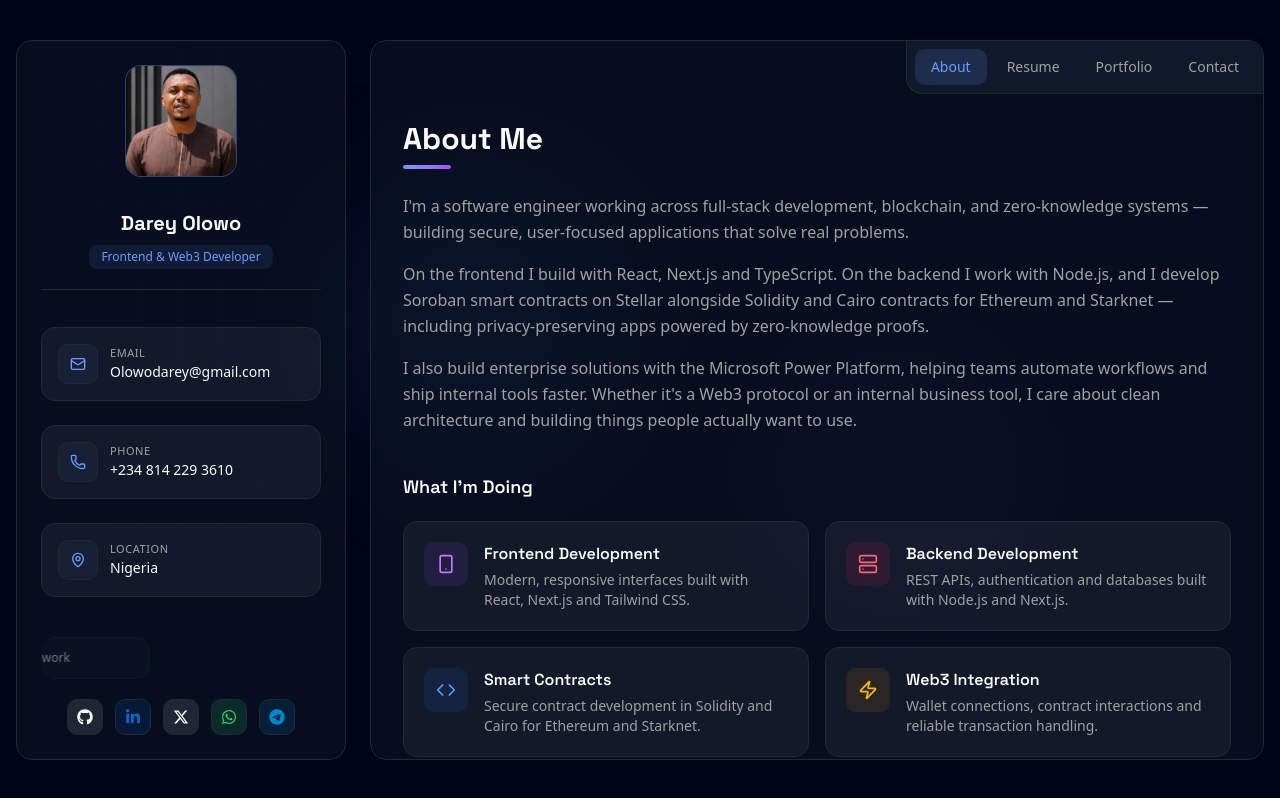
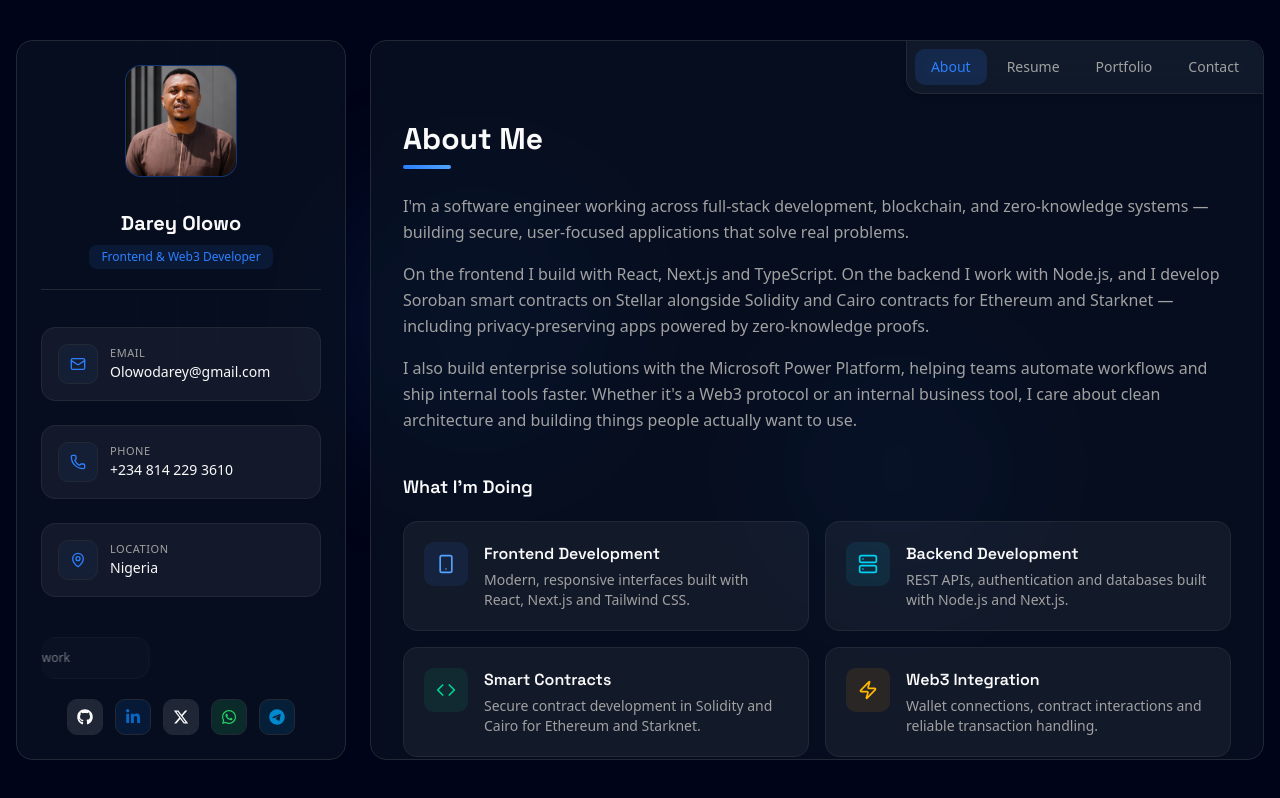
Before and after one commit to Olowodarey/portfolio, a Next.js app: page / in a window 1280 px wide. Built offline with nearby package versions, Linux system fonts and the light colour scheme; no server answers.

Commit message:
update color

```diff
--- a/src/app/globals.css
+++ b/src/app/globals.css
@@ -14,20 +14,20 @@
   --card-foreground: oklch(0.985 0 0); /* Card text */
   --popover: oklch(0.19 0.035 260);
   --popover-foreground: oklch(0.985 0 0);
-  --primary: oklch(0.708 0.17 264); /* Purple accent */
+  --primary: oklch(0.623 0.214 259.8); /* Blue #3B82F6 */
   --primary-foreground: oklch(0.985 0 0);
   --secondary: oklch(0.24 0.035 260);
   --secondary-foreground: oklch(0.985 0 0);
   --muted: oklch(0.32 0.02 260);
   --muted-foreground: oklch(0.708 0 0);
-  --accent: oklch(0.708 0.17 264); /* Purple accent */
+  --accent: oklch(0.623 0.214 259.8); /* Blue #3B82F6 */
   --accent-foreground: oklch(0.985 0 0);
   --destructive: oklch(0.577 0.245 27.325);
   --destructive-foreground: oklch(0.985 0 0);
   --border: oklch(0.28 0.025 260);
   --input: oklch(0.19 0.035 260);
-  --ring: oklch(0.708 0.17 264 / 0.5);
-  --chart-1: oklch(0.708 0.17 264);
+  --ring: oklch(0.623 0.214 259.8 / 0.5);
+  --chart-1: oklch(0.623 0.214 259.8);
   --chart-2: oklch(0.696 0.17 162.48);
   --chart-3: oklch(0.769 0.188 70.08);
   --chart-4: oklch(0.627 0.265 303.9);
@@ -35,12 +35,12 @@
   --radius: 0.625rem;
   --sidebar: oklch(0.12 0.04 260);
   --sidebar-foreground: oklch(0.985 0 0);
-  --sidebar-primary: oklch(0.708 0.17 264);
+  --sidebar-primary: oklch(0.623 0.214 259.8);
   --sidebar-primary-foreground: oklch(0.985 0 0);
   --sidebar-accent: oklch(0.24 0.035 260);
   --sidebar-accent-foreground: oklch(0.985 0 0);
   --sidebar-border: oklch(0.28 0.025 260);
-  --sidebar-ring: oklch(0.708 0.17 264 / 0.5);
+  --sidebar-ring: oklch(0.623 0.214 259.8 / 0.5);
 }
 
 .dark {
@@ -50,32 +50,32 @@
   --card-foreground: oklch(0.985 0 0);
   --popover: oklch(0.205 0 0);
   --popover-foreground: oklch(0.985 0 0);
-  --primary: oklch(0.708 0.17 264);
+  --primary: oklch(0.623 0.214 259.8); /* Blue #3B82F6 */
   --primary-foreground: oklch(0.985 0 0);
   --secondary: oklch(0.269 0 0);
   --secondary-foreground: oklch(0.985 0 0);
   --muted: oklch(0.439 0 0);
   --muted-foreground: oklch(0.708 0 0);
-  --accent: oklch(0.708 0.17 264);
+  --accent: oklch(0.623 0.214 259.8); /* Blue #3B82F6 */
   --accent-foreground: oklch(0.985 0 0);
   --destructive: oklch(0.396 0.141 25.723);
   --destructive-foreground: oklch(0.637 0.237 25.331);
   --border: oklch(0.269 0 0);
   --input: oklch(0.205 0 0);
-  --ring: oklch(0.708 0.17 264 / 0.5);
-  --chart-1: oklch(0.708 0.17 264);
+  --ring: oklch(0.623 0.214 259.8 / 0.5);
+  --chart-1: oklch(0.623 0.214 259.8);
   --chart-2: oklch(0.696 0.17 162.48);
   --chart-3: oklch(0.769 0.188 70.08);
   --chart-4: oklch(0.627 0.265 303.9);
   --chart-5: oklch(0.645 0.246 16.439);
   --sidebar: oklch(0.145 0 0);
   --sidebar-foreground: oklch(0.985 0 0);
-  --sidebar-primary: oklch(0.708 0.17 264);
+  --sidebar-primary: oklch(0.623 0.214 259.8);
   --sidebar-primary-foreground: oklch(0.985 0 0);
   --sidebar-accent: oklch(0.269 0 0);
   --sidebar-accent-foreground: oklch(0.985 0 0);
   --sidebar-border: oklch(0.269 0 0);
-  --sidebar-ring: oklch(0.708 0.17 264 / 0.5);
+  --sidebar-ring: oklch(0.623 0.214 259.8 / 0.5);
 }
 
 @theme inline {
@@ -146,8 +146,11 @@
 
 /* Subtle grid pattern used behind the hero/sidebar */
 .bg-grid-white\/5 {
-  background-image:
-    linear-gradient(to right, rgba(255, 255, 255, 0.04) 1px, transparent 1px),
+  background-image: linear-gradient(
+      to right,
+      rgba(255, 255, 255, 0.04) 1px,
+      transparent 1px
+    ),
     linear-gradient(to bottom, rgba(255, 255, 255, 0.04) 1px, transparent 1px);
   background-size: 40px 40px;
 }
--- a/src/components/home/PortfolioShell.tsx
+++ b/src/components/home/PortfolioShell.tsx
@@ -54,7 +54,7 @@ export function PortfolioShell() {
       <div className="pointer-events-none fixed inset-0 -z-10 overflow-hidden">
         <div className="absolute left-1/4 top-1/4 h-72 w-72 rounded-full bg-primary/10 blur-3xl animate-float" />
         <div
-          className="absolute bottom-1/4 right-1/5 h-64 w-64 rounded-full bg-purple-500/10 blur-3xl animate-float"
+          className="absolute bottom-1/4 right-1/5 h-64 w-64 rounded-full bg-blue-500/10 blur-3xl animate-float"
           style={{ animationDelay: "4s" }}
         />
       </div>
@@ -86,7 +86,11 @@ export function PortfolioShell() {
                     <motion.span
                       layoutId="active-tab"
                       className="absolute inset-0 rounded-lg bg-primary/15"
-                      transition={{ type: "spring", stiffness: 400, damping: 30 }}
+                      transition={{
+                        type: "spring",
+                        stiffness: 400,
+                        damping: 30,
+                      }}
                     />
                   )}
                   <span className="relative z-10">{tab.label}</span>
--- a/src/components/home/tabs/AboutTab.tsx
+++ b/src/components/home/tabs/AboutTab.tsx
@@ -31,24 +31,24 @@ const services: Service[] = [
     title: "Frontend Development",
     description:
       "Modern, responsive interfaces built with React, Next.js and Tailwind CSS.",
-    iconColor: "text-purple-400",
-    iconBg: "bg-purple-500/10",
+    iconColor: "text-blue-400",
+    iconBg: "bg-blue-500/10",
   },
   {
     icon: Server,
     title: "Backend Development",
     description:
       "REST APIs, authentication and databases built with Node.js and Next.js.",
-    iconColor: "text-rose-400",
-    iconBg: "bg-rose-500/10",
+    iconColor: "text-cyan-400",
+    iconBg: "bg-cyan-500/10",
   },
   {
     icon: Code,
     title: "Smart Contracts",
     description:
       "Secure contract development in Solidity and Cairo for Ethereum and Starknet.",
-    iconColor: "text-blue-400",
-    iconBg: "bg-blue-500/10",
+    iconColor: "text-emerald-400",
+    iconBg: "bg-emerald-500/10",
   },
   {
     icon: Zap,
@@ -63,8 +63,8 @@ const services: Service[] = [
     title: "E-Commerce",
     description:
       "Full online stores with product management, cart, checkout and payments.",
-    iconColor: "text-emerald-400",
-    iconBg: "bg-emerald-500/10",
+    iconColor: "text-teal-400",
+    iconBg: "bg-teal-500/10",
   },
 ];
 
@@ -82,15 +82,15 @@ export function AboutTab() {
       >
         <motion.p variants={fadeInUp}>
           I&apos;m a software engineer working across full-stack development,
-          blockchain, and zero-knowledge systems — building secure,
-          user-focused applications that solve real problems.
+          blockchain, and zero-knowledge systems — building secure, user-focused
+          applications that solve real problems.
         </motion.p>
         <motion.p variants={fadeInUp}>
           On the frontend I build with React, Next.js and TypeScript. On the
           backend I work with Node.js, and I develop Soroban smart contracts on
           Stellar alongside Solidity and Cairo contracts for Ethereum and
-          Starknet — including privacy-preserving apps powered by
-          zero-knowledge proofs.
+          Starknet — including privacy-preserving apps powered by zero-knowledge
+          proofs.
         </motion.p>
         <motion.p variants={fadeInUp}>
           I also build enterprise solutions with the Microsoft Power Platform,
@@ -118,7 +118,8 @@ export function AboutTab() {
         variants={staggerContainer}
         className="mt-5 grid gap-4 sm:grid-cols-2"
       >
-        {services.map(({ icon: Icon, title, description, iconColor, iconBg }) => (
+        {services.map(
+          ({ icon: Icon, title, description, iconColor, iconBg }) => (
             <motion.div
               key={title}
               variants={staggerItem}
@@ -130,11 +131,16 @@ export function AboutTab() {
                 <Icon className="h-5 w-5" />
               </div>
               <div>
-              <h4 className="font-heading font-semibold text-foreground">{title}</h4>
-              <p className="mt-1 text-sm text-muted-foreground">{description}</p>
+                <h4 className="font-heading font-semibold text-foreground">
+                  {title}
+                </h4>
+                <p className="mt-1 text-sm text-muted-foreground">
+                  {description}
+                </p>
               </div>
             </motion.div>
-        ))}
+          ),
+        )}
       </motion.div>
     </div>
   );
@@ -158,7 +164,7 @@ export function SectionHeading({ title }: { title: string }) {
         initial={{ width: 0 }}
         animate={{ width: "3rem" }}
         transition={{ duration: 0.5, delay: 0.15, ease: "easeOut" }}
-        className="mt-2 block h-1 rounded-full bg-gradient-to-r from-primary to-purple-500"
+        className="mt-2 block h-1 rounded-full bg-gradient-to-r from-primary to-blue-400"
       />
     </div>
   );
--- a/src/components/home/tabs/ContactTab.tsx
+++ b/src/components/home/tabs/ContactTab.tsx
@@ -38,7 +38,7 @@ export function ContactTab() {
     e.preventDefault();
     const subject = encodeURIComponent(`Portfolio enquiry from ${name}`);
     const body = encodeURIComponent(
-      `Name: ${name}\nEmail: ${email}\n\n${message}`
+      `Name: ${name}\nEmail: ${email}\n\n${message}`,
     );
     window.location.href = `mailto:Olowodarey@gmail.com?subject=${subject}&body=${body}`;
   };
@@ -136,7 +136,7 @@ export function ContactTab() {
           whileInView="visible"
           viewport={viewportOnce}
           variants={scaleIn}
-          className="inline-flex items-center gap-2 rounded-lg bg-gradient-to-r from-primary to-purple-500 px-6 py-3 text-sm font-medium text-white shadow-lg shadow-primary/20 transition-all hover:-translate-y-0.5 hover:shadow-primary/30"
+          className="inline-flex items-center gap-2 rounded-lg bg-gradient-to-r from-primary to-blue-500 px-6 py-3 text-sm font-medium text-white shadow-lg shadow-primary/20 transition-all hover:-translate-y-0.5 hover:shadow-primary/30"
         >
           <Send className="h-4 w-4" />
           Send Message
```
Also changed, not shown: src/components/home/tabs/PortfolioTab.tsx (+5 -7 lines). Lines whose indentation alone changed are shown as unchanged.
